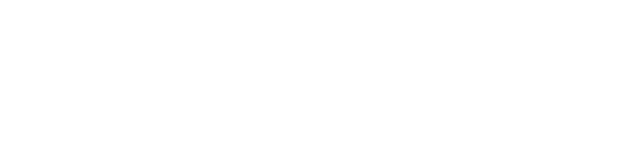
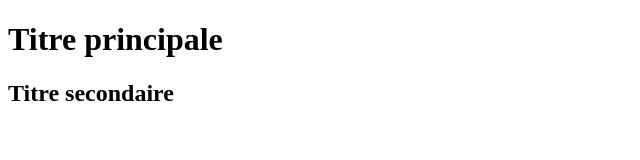
Before and after one commit to nayalNanou/my-super-website, a plain HTML site: page index.html in a window 1280 px wide. Shown: the whole page, without its empty margins (0-640 px from the left). Drawn offline with Linux system fonts and the light colour scheme.

Commit message:
Adding headings <h1> and <h2> and new title

```diff
--- a/index.html
+++ b/index.html
@@ -2,9 +2,11 @@
 <html>
   <head>
     <meta charset="utf-8" />
-    <title>title</title>
+    <title>new title</title>
   </head>
   <body>
+	<h1>Titre principale</h1>
 
+	<h2>Titre secondaire</h2>
   </body>
 </html>
```
